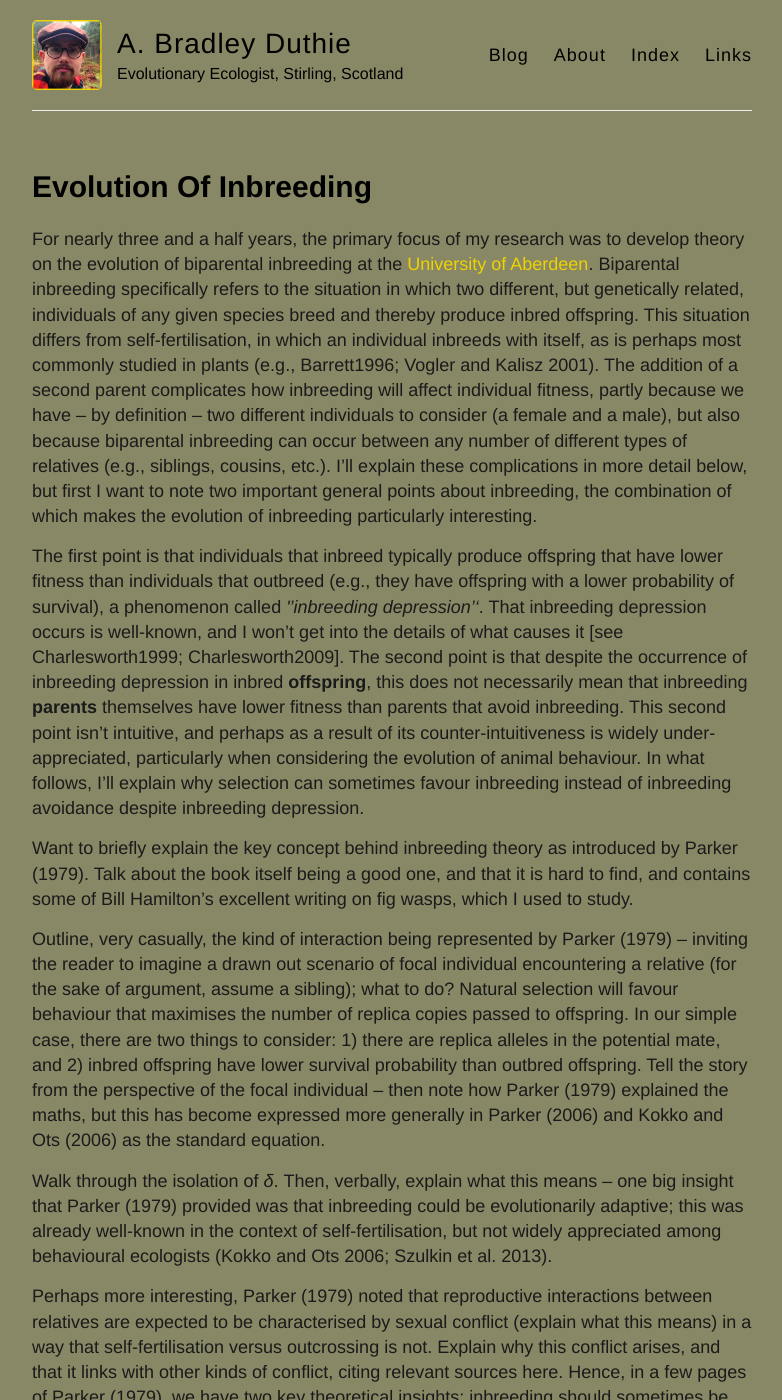
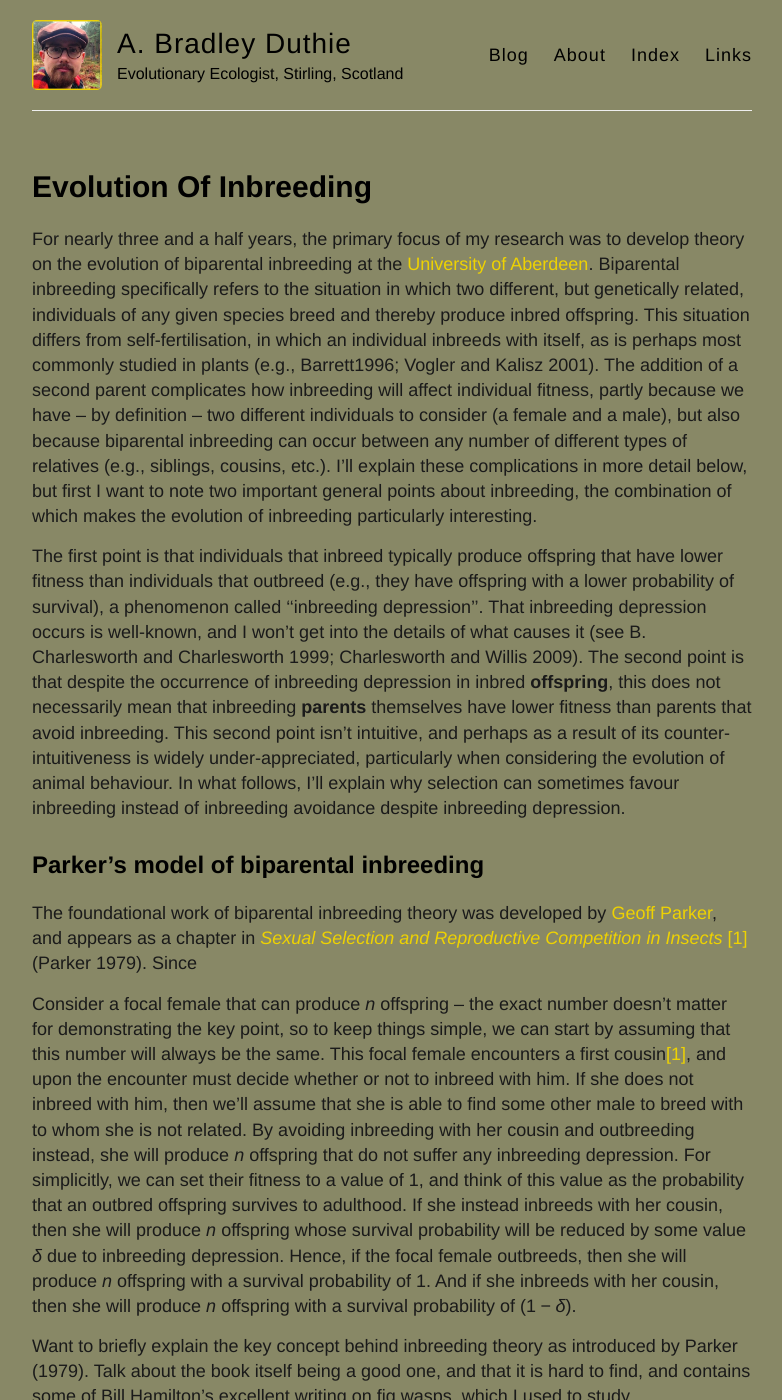
Before and after one commit to bradduthie/blog, a Jekyll site: the page built from _posts/2017-01-01-evolution-of-inbreeding.md, in a window 1280 px wide and 1400 px high. Shown: the whole window, without its empty margins (248-1030 px from the left). Built offline with Jekyll 4.4.1, drawn with Linux system fonts in a browser that asks for light colours; our own code applies the rules of GitHub Pages for plain Markdown files; comment, search, counter and statistics services are not loaded; some of the changed text lies outside the part shown.

Commit message:
Some more work on inbreeding post

```diff
--- a/_posts/2017-01-01-evolution-of-inbreeding.md
+++ b/_posts/2017-01-01-evolution-of-inbreeding.md
@@ -18,17 +18,44 @@ makes the evolution of inbreeding particularly interesting.
 The first point is that individuals that inbreed typically produce
 offspring that have lower fitness than individuals that outbreed (e.g.,
 they have offspring with a lower probability of survival), a phenomenon
-called *''inbreeding depression''*. That inbreeding depression occurs is
-well-known, and I won't get into the details of what causes it \[see
-Charlesworth1999; Charlesworth2009\]. The second point is that despite
-the occurrence of inbreeding depression in inbred **offspring**, this
-does not necessarily mean that inbreeding **parents** themselves have
-lower fitness than parents that avoid inbreeding. This second point
-isn't intuitive, and perhaps as a result of its counter-intuitiveness is
-widely under-appreciated, particularly when considering the evolution of
-animal behaviour. In what follows, I'll explain why selection can
-sometimes favour inbreeding instead of inbreeding avoidance despite
-inbreeding depression.
+called ''inbreeding depression''. That inbreeding depression occurs is
+well-known, and I won't get into the details of what causes it (see B.
+Charlesworth and Charlesworth 1999; Charlesworth and Willis 2009). The
+second point is that despite the occurrence of inbreeding depression in
+inbred **offspring**, this does not necessarily mean that inbreeding
+**parents** themselves have lower fitness than parents that avoid
+inbreeding. This second point isn't intuitive, and perhaps as a result
+of its counter-intuitiveness is widely under-appreciated, particularly
+when considering the evolution of animal behaviour. In what follows,
+I'll explain why selection can sometimes favour inbreeding instead of
+inbreeding avoidance despite inbreeding depression.
+
+Parker's model of biparental inbreeding
+---------------------------------------
+
+The foundational work of biparental inbreeding theory was developed by
+[Geoff Parker](https://en.wikipedia.org/wiki/Geoff_Parker), and appears
+as a chapter in [*Sexual Selection and Reproductive Competition in
+Insects*](https://www.amazon.co.uk/Sexual-Selection-Reproductive-Competition-Insects/dp/0124145760)
+<sup>[\[1\]](#foot1)</sup> (Parker 1979). Since
+
+Consider a focal female that can produce *n* offspring -- the exact
+number doesn't matter for demonstrating the key point, so to keep things
+simple, we can start by assuming that this number will always be the
+same. This focal female encounters a first
+cousin<sup>[\[1\]](#foot1)</sup>, and upon the encounter must decide
+whether or not to inbreed with him. If she does not inbreed with him,
+then we'll assume that she is able to find some other male to breed with
+to whom she is not related. By avoiding inbreeding with her cousin and
+outbreeding instead, she will produce *n* offspring that do not suffer
+any inbreeding depression. For simplicitly, we can set their fitness to
+a value of 1, and think of this value as the probability that an outbred
+offspring survives to adulthood. If she instead inbreeds with her
+cousin, then she will produce *n* offspring whose survival probability
+will be reduced by some value *δ* due to inbreeding depression. Hence,
+if the focal female outbreeds, then she will produce *n* offspring with
+a survival probability of 1. And if she inbreeds with her cousin, then
+she will produce *n* offspring with a survival probability of (1 − *δ*).
 
 Want to briefly explain the key concept behind inbreeding theory as
 introduced by Parker (1979). Talk about the book itself being a good
@@ -75,8 +102,22 @@ on sexual conflict in Parker (2006). Perhaps mention Lehtonen and Kokko
 conceptual unification between inbreeding theory and parental investment
 theory, and the model of population genetics.
 
+<a name="foot1">\[1\]</a> As an aside, this is a wonderful book that
+also includes a
+
+<a name="foot2">\[2\]</a> Parker (1979) considered an encounter between
+a female and her full-sibling brother. I'm using cousins to deliberately
+produce an example with a different numerical result.
+
 References
 ----------
+
+Charlesworth, Brian, and Deborah Charlesworth. 1999. “The genetic basis
+of inbreeding depression.” *Genetical Research* 74 (3): 329–40.
+
+Charlesworth, Deborah, and John H Willis. 2009. “The genetics of
+inbreeding depression.” *Nature Reviews Genetics* 10 (11): 783–96.
+doi:[10.1038/nrg2664](https://doi.org/10.1038/nrg2664).
 
 Kokko, Hanna, and Indrek Ots. 2006. “When not to avoid inbreeding.”
 *Evolution* 60 (3): 467–75.
```
Also changed, not shown: _rmd/2017-01-01-evolution-of-inbreeding.Rmd (+11 -1 lines).
